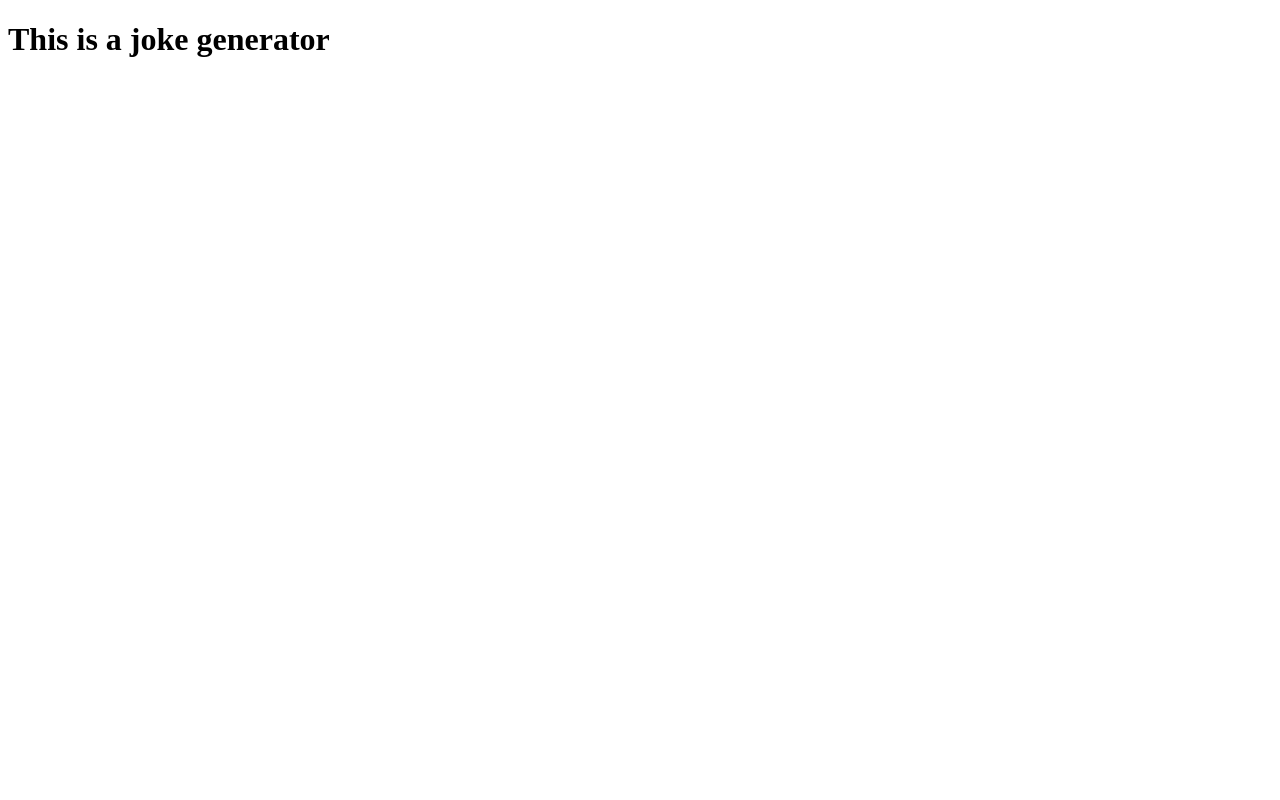
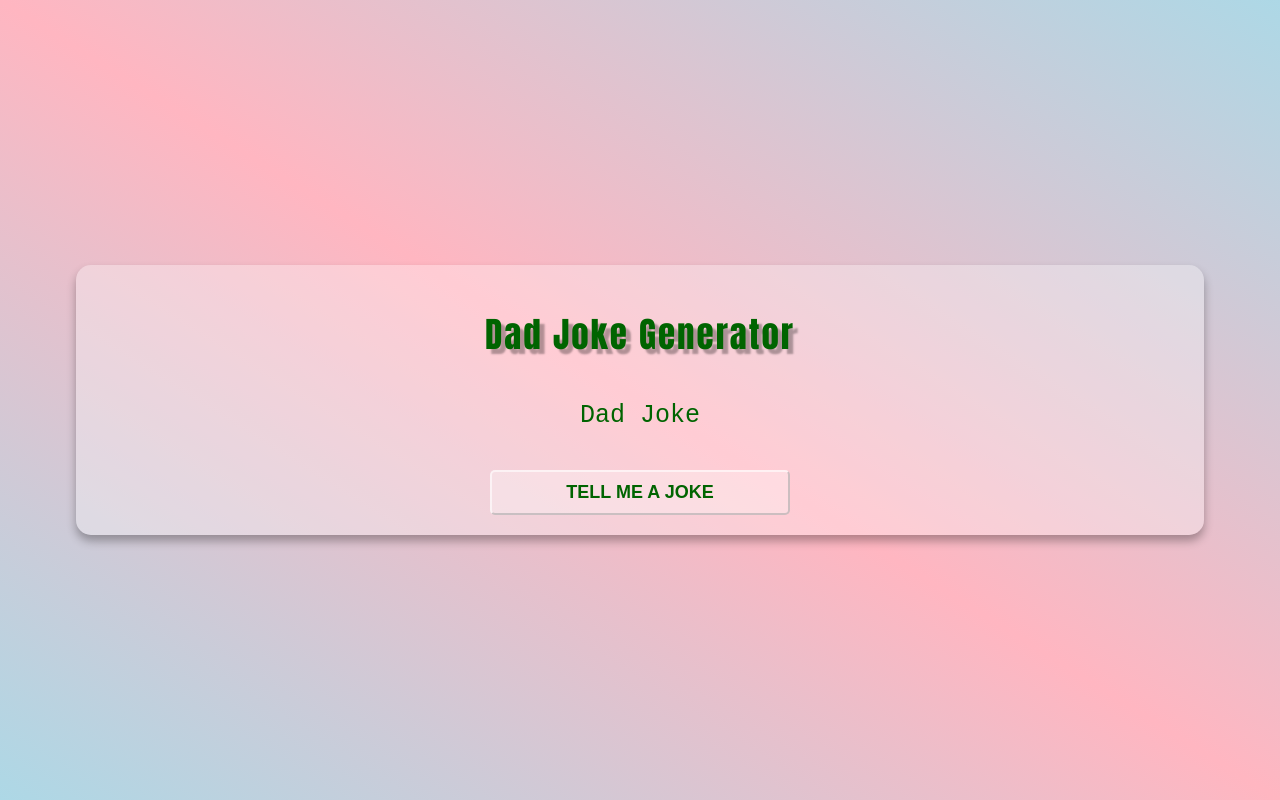
Before and after one commit to Yogesh999-cloud/jokes-generator, a plain HTML site: page index.html in a window 1280 px wide. Drawn offline with Linux system fonts and the light colour scheme.

Commit message:
Full Project code is ready

```diff
--- a/index.html
+++ b/index.html
@@ -1,14 +1,21 @@
 <!DOCTYPE html>
 <html lang="en">
 <head>
-
-
-  <title>Document</title>
+  <meta charset="UTF-8">
+  <meta name="viewport" content="width=device-width, initial-scale=1.0">
+  <title>Dad Jokes Generator</title>
+  <link rel="stylesheet" href="style.css">
 </head>
 <body>
-  <h1>
-    This is a joke generator
-  </h1>
-
+  <div class="container">
+    <h1 class="heading">
+      Dad Joke Generator
+    </h1>
+    <p class="joke" id="joke">Dad Joke</p>
+    <button class="btn" id="btn">
+      Tell Me A Joke
+    </button>
+  </div>
+  <script src="script.js"></script>
 </body>
 </html>
--- /dev/null
+++ b/script.js
@@ -0,0 +1,31 @@
+const btnEl = document.getElementById("btn")
+const jokeEl = document.getElementById("joke")
+const apiKey = "qATGBB/rzP7jFE9TNS4CBA==jaNbL9ST2DV0E6wE";
+const options = {
+  method: "GET",
+  headers: {
+    "X-Api-Key": apiKey,
+  },
+
+};
+const apiURL = "https://api.api-ninjas.com/v1/dadjokes?limit=1"
+async function getJoke(){
+  try {
+    jokeEl.innerText = "Updating....";
+    btnEl.disabled = true;
+    btnEl.innerText = "Loading...";
+    const response = await fetch(apiURL,options)
+    const data = await response.json();
+    btnEl.disabled = false;
+    btnEl.innerText = "Tell me a joke";
+   jokeEl.innerText = data[0].joke;
+  } catch (error) {
+    jokeEl.innerText = "An error happened, try again later";
+    btnEl.disabled = false;
+    btnEl.innerText = "Tell me a joke";
+    console.log(error);
+  }
+
+}
+
+btnEl.addEventListener("click", getJoke)
--- a/style.css
+++ b/style.css
@@ -1,3 +1,49 @@
-h1{
-  color: blueviolet;
+body{
+  margin: 0;
+  background: linear-gradient(to left bottom,lightblue, lightpink, lightblue);
+  min-height: 100vh;
+  display: flex;
+  justify-content: center;
+  align-items: center;
+  font-family: monospace;
 }
+.container{
+  background-color: rgba(255,255,255,.3);
+  padding: 20px;
+  box-shadow: 0 6px 10px rgba(0,0,0,.3);
+  border-radius: 15px;
+  width: 85%;
+  text-align: center;
+  color: darkgreen;
+}
+.heading{
+  font-size: 35px;
+  font-weight: 200;
+  font-family: Impact, Haettenschweiler, 'Arial Narrow Bold', sans-serif;
+  text-shadow: 5px 5px 2px rgba(0,0,0,.3);
+  letter-spacing: 2px;
+}
+.joke{
+font-size: 25px;
+font-weight: 500;
+margin: 40px;
+
+}
+.btn{
+  font-size: 18px;
+  font-weight: 700;
+  border-radius: 5px;
+  cursor: pointer;
+  padding: 10px;
+  background-color: rgba(255,255,255,.3);
+  border-color: rgba(255,255,255,.6);
+  text-transform: uppercase;
+  width: 300px;
+  color: darkgreen;
+
+}
+.btn:hover{
+  background-color: rgba(255,255,255,.5);
+  box-shadow: 0 4px 4px rgba(0,0,0,.3);
+  transition: all 300ms ease;
+}
```
